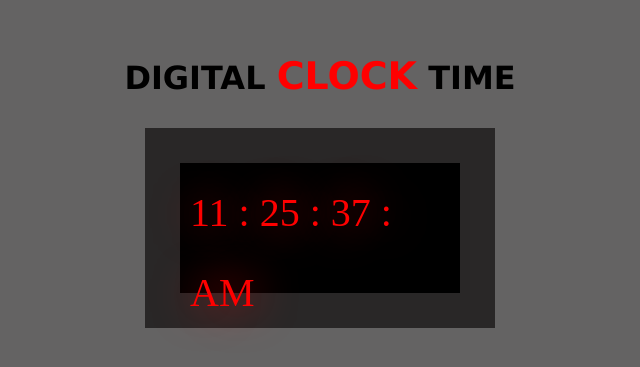
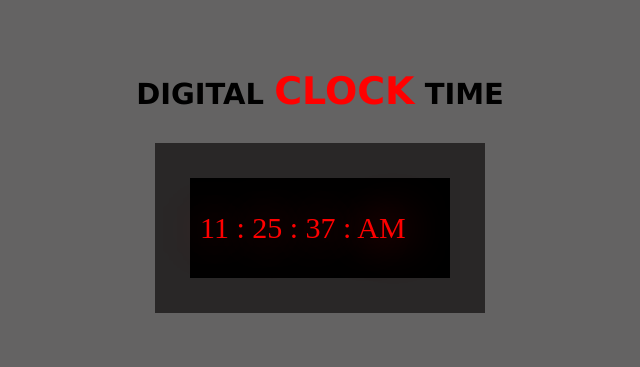
Before and after one commit to gokulcreativity/digitalclock, a plain HTML site: page index.html in a window 1280 px wide. Shown: the part 209-576 px from the top of the page, without its empty margins (320-960 px from the left). Drawn offline with Linux system fonts and the light colour scheme.

Commit message:
Update digital.css

```diff
--- a/digital.css
+++ b/digital.css
@@ -25,16 +25,17 @@ span {
 
 }
 h1{
+    font-size: 29px;
     color: black;
     font-weight: bold;
 }
 .frame{
-    width: 350px;
-    height: 200px;
+    width: 330px;
+    height: 170px;
     background: black;
     color: red;
     border: 35px solid rgb(41, 39, 39);
-    font-size: 40px;
+    font-size: 30px;
     padding: 10px;
     line-height: 80px;
     border-radius: 7x;
```
